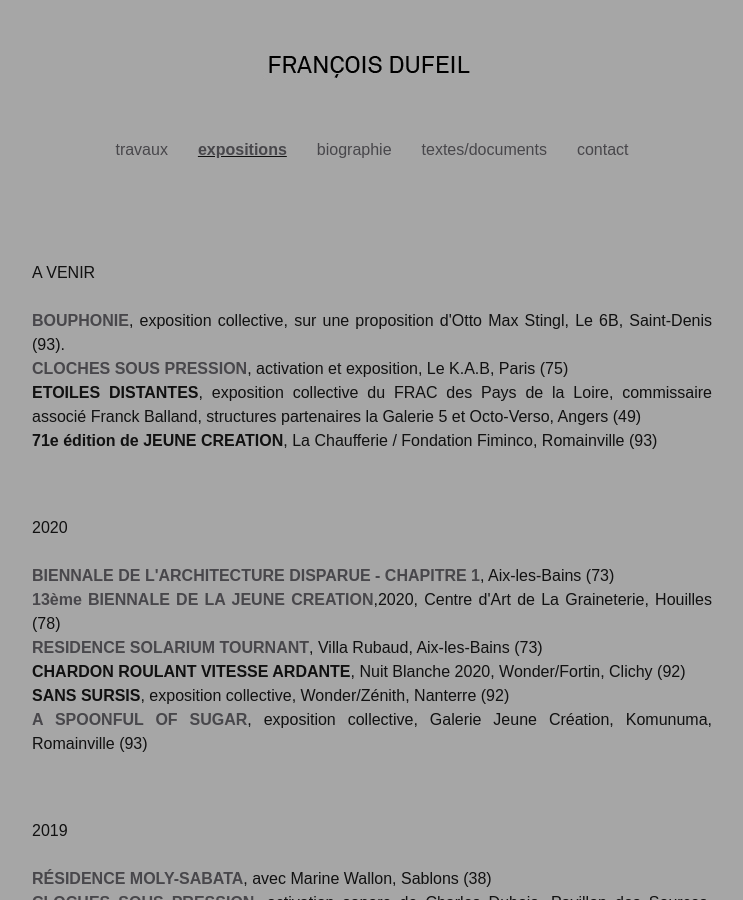
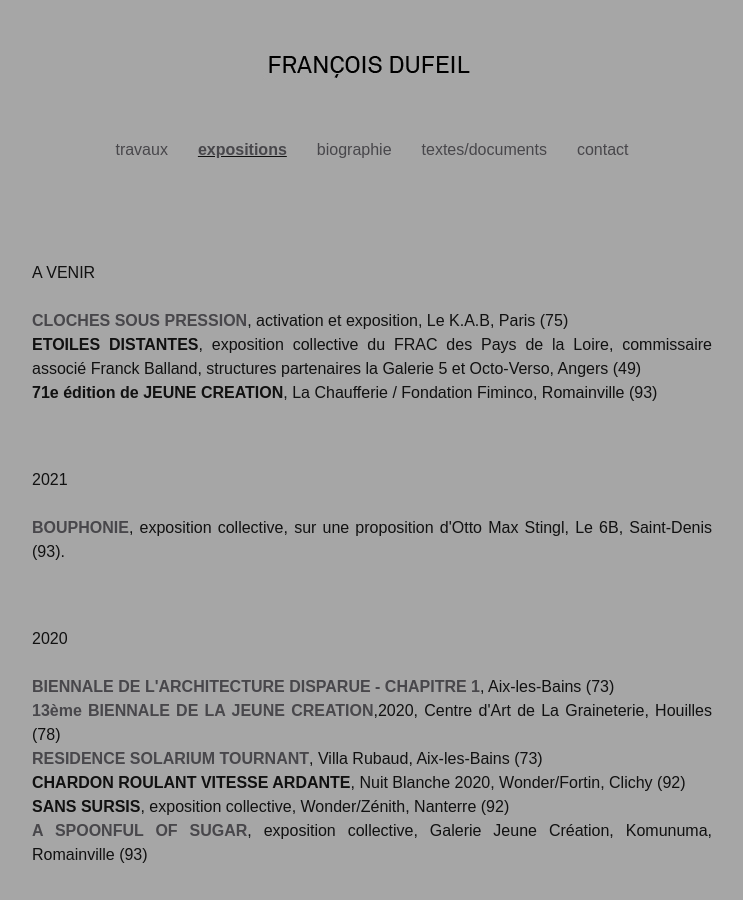
Before and after one commit to Mariecie/Mariecie.github.io, a Jekyll site: the page built from Expositions.md, in a window 1280 px wide and 900 px high. Shown: the whole window, without its empty margins (268-1011 px from the left). Built offline with Jekyll 4.4.1, drawn with Linux system fonts in a browser that asks for light colours.

Commit message:
Update Expositions.md

```diff
--- a/Expositions.md
+++ b/Expositions.md
@@ -10,7 +10,6 @@ permalink: /expositions/
 <br>
 A VENIR
 <br>
-<br><span style="font-weight: bold;"><a href="{{ 'images/DP_bouphonie_6B_V2.pdf' | relative_url }}">BOUPHONIE</a></span>, exposition collective, sur une proposition d'Otto Max Stingl, Le 6B, Saint-Denis (93).
 <br><span style="font-weight: bold;"><a href="{{ site.baseurl }}/2015/10/23/Cloches-sous-pression/">CLOCHES SOUS PRESSION</a></span>, activation et exposition, Le K.A.B, Paris (75)
 <br><span style="font-weight: bold;">ETOILES DISTANTES</span>, exposition collective du FRAC des Pays de la Loire, commissaire associé Franck Balland, structures partenaires la Galerie 5 et Octo-Verso, Angers (49)
 <br><span style="font-weight: bold;">71e édition de JEUNE CREATION</span>, La Chaufferie / Fondation Fiminco, Romainville (93)
@@ -19,9 +18,17 @@ A VENIR
 <p style="text-align:justify">
 <br />
 <br>
+2021
+<br>
+<br><span style="font-weight: bold;"><a href="{{ 'images/DP_bouphonie_6B_V2.pdf' | relative_url }}">BOUPHONIE</a></span>, exposition collective, sur une proposition d'Otto Max Stingl, Le 6B, Saint-Denis (93).
+</p>
+
+<p style="text-align:justify">
+<br />
+<br>
 2020
 <br>
- <br><span style="font-weight: bold;"><a href="#" onclick='window.open("https://solariumtournant.com/");return false;'>BIENNALE DE L'ARCHITECTURE DISPARUE - CHAPITRE 1</a></span>, Aix-les-Bains (73)
+<br><span style="font-weight: bold;"><a href="#" onclick='window.open("https://solariumtournant.com/");return false;'>BIENNALE DE L'ARCHITECTURE DISPARUE - CHAPITRE 1</a></span>, Aix-les-Bains (73)
 <br><span style="font-weight: bold;"><a href="#" onclick='window.open("https://lagraineterie.ville-houilles.fr/biennale-de-la-jeune-creation");return false;'>13ème BIENNALE DE LA JEUNE CREATION</a></span>,2020, Centre d'Art de La Graineterie, Houilles (78)
 <br><span style="font-weight: bold;"><a href="#" onclick='window.open("https://solariumtournant.com/");return false;'>RESIDENCE SOLARIUM TOURNANT</a></span>, Villa Rubaud, Aix-les-Bains (73)
 <br><span style="font-weight: bold;">CHARDON ROULANT VITESSE ARDANTE</span>, Nuit Blanche 2020, Wonder/Fortin, Clichy (92)
```
